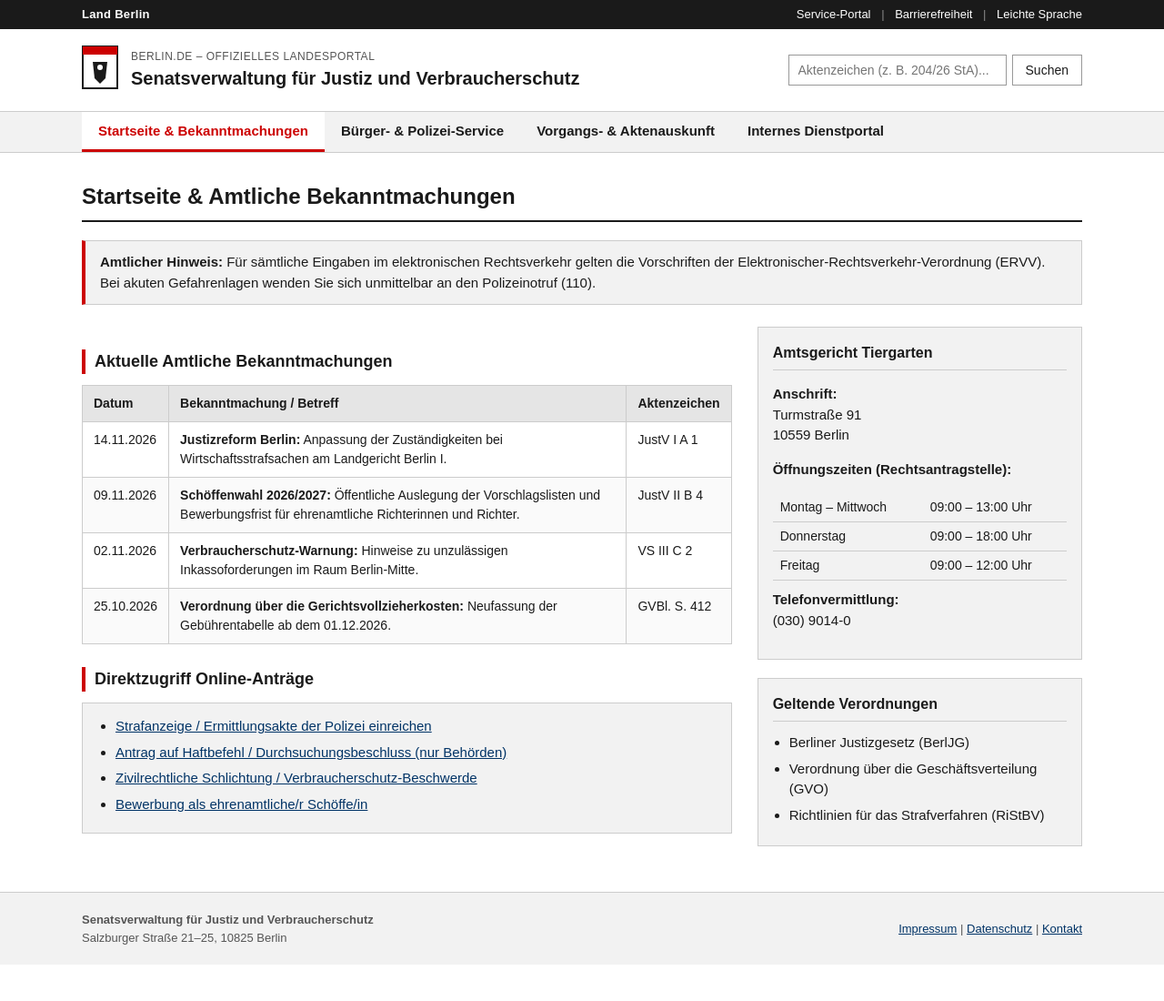
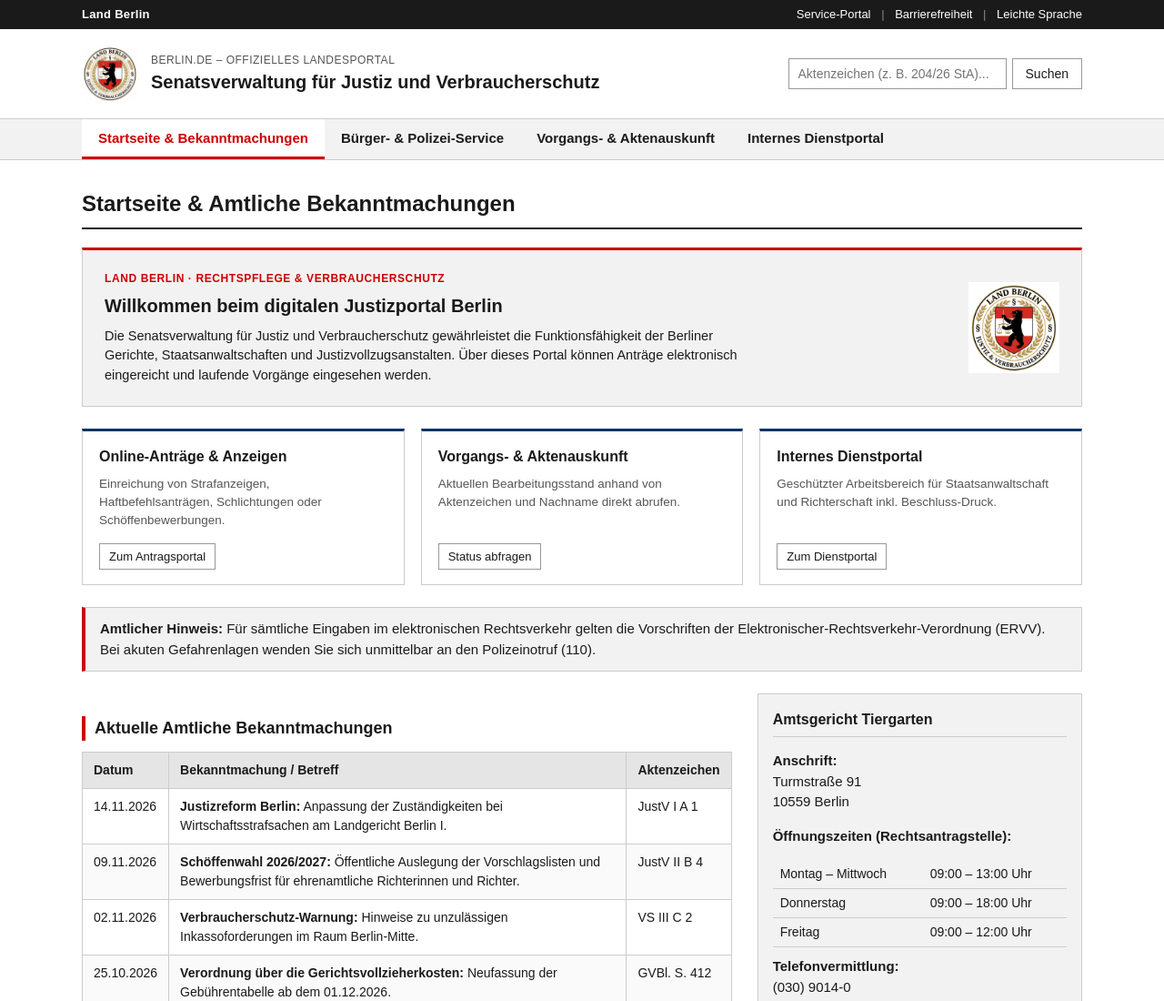
Before and after one commit to Florian306/JustizBerlin, a plain HTML site: page index.html in a window 1280 px wide. Shown: the top 1100 px of the page at 91% size. Before the commit the page ends 1060 px from the top, so only its background shows below. Drawn offline with Linux system fonts and the light colour scheme.

Commit message:
Logo integriert und Startseite aufgewertet

```diff
--- a/css/style.css
+++ b/css/style.css
@@ -117,6 +117,13 @@ a:hover {
     gap: 14px;
 }
 
+.header-logo-img {
+    width: 62px;
+    height: 62px;
+    object-fit: contain;
+    display: block;
+}
+
 .logo-sub {
     display: block;
     font-size: 12px;
@@ -213,6 +220,94 @@ a:hover {
 .intro-text {
     margin-bottom: 20px;
     color: var(--text-main);
+}
+
+/* Startseite: Behörden-Banner & Schnellzugriff-Karten */
+.hero-banner {
+    display: flex;
+    justify-content: space-between;
+    align-items: center;
+    gap: 24px;
+    background-color: var(--bg-light);
+    border: 1px solid var(--border-gray);
+    border-top: 3px solid var(--accent-red);
+    padding: 22px 24px;
+    margin-bottom: 24px;
+}
+
+.hero-kicker {
+    display: block;
+    font-size: 12px;
+    text-transform: uppercase;
+    letter-spacing: 0.6px;
+    color: var(--accent-red);
+    font-weight: bold;
+    margin-bottom: 6px;
+}
+
+.hero-heading {
+    margin: 0 0 8px 0;
+    font-size: 20px;
+    color: var(--text-main);
+}
+
+.hero-text {
+    margin: 0;
+    font-size: 14.5px;
+    color: var(--text-main);
+    max-width: 720px;
+}
+
+.hero-seal-img {
+    width: 100px;
+    height: 100px;
+    object-fit: contain;
+    display: block;
+}
+
+.service-cards-grid {
+    display: grid;
+    grid-template-columns: repeat(3, 1fr);
+    gap: 18px;
+    margin-bottom: 24px;
+}
+
+.service-card {
+    background-color: var(--bg-white);
+    border: 1px solid var(--border-gray);
+    border-top: 3px solid var(--link-blue);
+    padding: 16px 18px;
+    display: flex;
+    flex-direction: column;
+    justify-content: space-between;
+}
+
+.service-card h4 {
+    margin: 0 0 8px 0;
+    font-size: 16px;
+    color: var(--text-main);
+}
+
+.service-card p {
+    margin: 0 0 14px 0;
+    font-size: 13.5px;
+    color: var(--text-muted);
+    flex-grow: 1;
+}
+
+.service-card .btn-secondary {
+    align-self: flex-start;
+    text-decoration: none;
+}
+
+@media (max-width: 800px) {
+    .hero-banner {
+        flex-direction: column-reverse;
+        align-items: flex-start;
+    }
+    .service-cards-grid {
+        grid-template-columns: 1fr;
+    }
 }
 
 /* Hinweis- & Info-Kästen */
@@ -574,13 +669,11 @@ a:hover {
         line-height: 1.4;
     }
 
-    .print-seal-box {
-        border: 2px solid #000000;
-        padding: 10px 14px;
-        text-align: center;
-        font-size: 9pt;
-        font-weight: bold;
-        letter-spacing: 0.5px;
+    .print-seal-img {
+        width: 85px;
+        height: 85px;
+        object-fit: contain;
+        display: block;
     }
 
     .print-meta {
--- a/index.html
+++ b/index.html
@@ -25,14 +25,7 @@
     <header class="main-header no-print">
         <div class="container header-inner">
             <div class="logo-area">
-                <div class="coat-of-arms" aria-hidden="true">
-                    <svg viewBox="0 0 40 48" width="40" height="48" xmlns="http://www.w3.org/2000/svg">
-                        <rect x="1" y="1" width="38" height="46" fill="#FFFFFF" stroke="#1A1A1A" stroke-width="2"/>
-                        <rect x="1" y="1" width="38" height="9" fill="#CC0000"/>
-                        <path d="M12 18 L28 18 L26 36 L20 42 L14 36 Z" fill="#1A1A1A"/>
-                        <circle cx="20" cy="24" r="3" fill="#FFFFFF"/>
-                    </svg>
-                </div>
+                <img src="assets/logo.jpg" alt="Siegel Land Berlin – Justiz und Verbraucherschutz" class="header-logo-img">
                 <div class="logo-text">
                     <span class="logo-sub">Berlin.de – Offizielles Landesportal</span>
                     <h1 class="logo-title">Senatsverwaltung für Justiz und Verbraucherschutz</h1>
@@ -63,6 +56,35 @@
         <!-- TAB 1: Startseite & Amtliche Bekanntmachungen -->
         <section id="tab-start" class="tab-panel active" aria-labelledby="heading-start">
             <h2 id="heading-start" class="page-title">Startseite &amp; Amtliche Bekanntmachungen</h2>
+
+            <div class="hero-banner">
+                <div class="hero-content">
+                    <span class="hero-kicker">Land Berlin · Rechtspflege &amp; Verbraucherschutz</span>
+                    <h3 class="hero-heading">Willkommen beim digitalen Justizportal Berlin</h3>
+                    <p class="hero-text">Die Senatsverwaltung für Justiz und Verbraucherschutz gewährleistet die Funktionsfähigkeit der Berliner Gerichte, Staatsanwaltschaften und Justizvollzugsanstalten. Über dieses Portal können Anträge elektronisch eingereicht und laufende Vorgänge eingesehen werden.</p>
+                </div>
+                <div class="hero-seal">
+                    <img src="assets/logo.jpg" alt="Amtliches Siegel Land Berlin" class="hero-seal-img">
+                </div>
+            </div>
+
+            <div class="service-cards-grid">
+                <div class="service-card">
+                    <h4>Online-Anträge &amp; Anzeigen</h4>
+                    <p>Einreichung von Strafanzeigen, Haftbefehlsanträgen, Schlichtungen oder Schöffenbewerbungen.</p>
+                    <a href="#service" class="btn-secondary btn-small quick-tab-link" data-tab="service">Zum Antragsportal</a>
+                </div>
+                <div class="service-card">
+                    <h4>Vorgangs- &amp; Aktenauskunft</h4>
+                    <p>Aktuellen Bearbeitungsstand anhand von Aktenzeichen und Nachname direkt abrufen.</p>
+                    <a href="#auskunft" class="btn-secondary btn-small quick-tab-link" data-tab="auskunft">Status abfragen</a>
+                </div>
+                <div class="service-card">
+                    <h4>Internes Dienstportal</h4>
+                    <p>Geschützter Arbeitsbereich für Staatsanwaltschaft und Richterschaft inkl. Beschluss-Druck.</p>
+                    <a href="#intern" class="btn-secondary btn-small quick-tab-link" data-tab="intern">Zum Dienstportal</a>
+                </div>
+            </div>
 
             <div class="notice-box">
                 <strong>Amtlicher Hinweis:</strong> Für sämtliche Eingaben im elektronischen Rechtsverkehr gelten die Vorschriften der Elektronischer-Rechtsverkehr-Verordnung (ERVV). Bei akuten Gefahrenlagen wenden Sie sich unmittelbar an den Polizeinotruf (110).
@@ -379,9 +401,7 @@
                 Turmstraße 91, 10559 Berlin
             </div>
             <div class="print-header-right">
-                <div class="print-seal-box">
-                    DIENSTSIEGEL<br>LAND BERLIN
-                </div>
+                <img src="assets/logo.jpg" alt="Dienstsiegel Land Berlin" class="print-seal-img">
             </div>
         </div>
 
--- a/js/app.js
+++ b/js/app.js
@@ -24,6 +24,14 @@ document.addEventListener('DOMContentLoaded', () => {
 
     navTabs.forEach(btn => {
         btn.addEventListener('click', () => switchTab(btn.dataset.tab));
+    });
+
+    // Schnellzugriff-Kacheln auf der Startseite
+    document.querySelectorAll('.quick-tab-link').forEach(link => {
+        link.addEventListener('click', (e) => {
+            e.preventDefault();
+            switchTab(link.dataset.tab);
+        });
     });
 
     // Direktlinks von der Startseite zum Service-Formular
```
Also changed, not shown: assets/logo.jpg (added).
